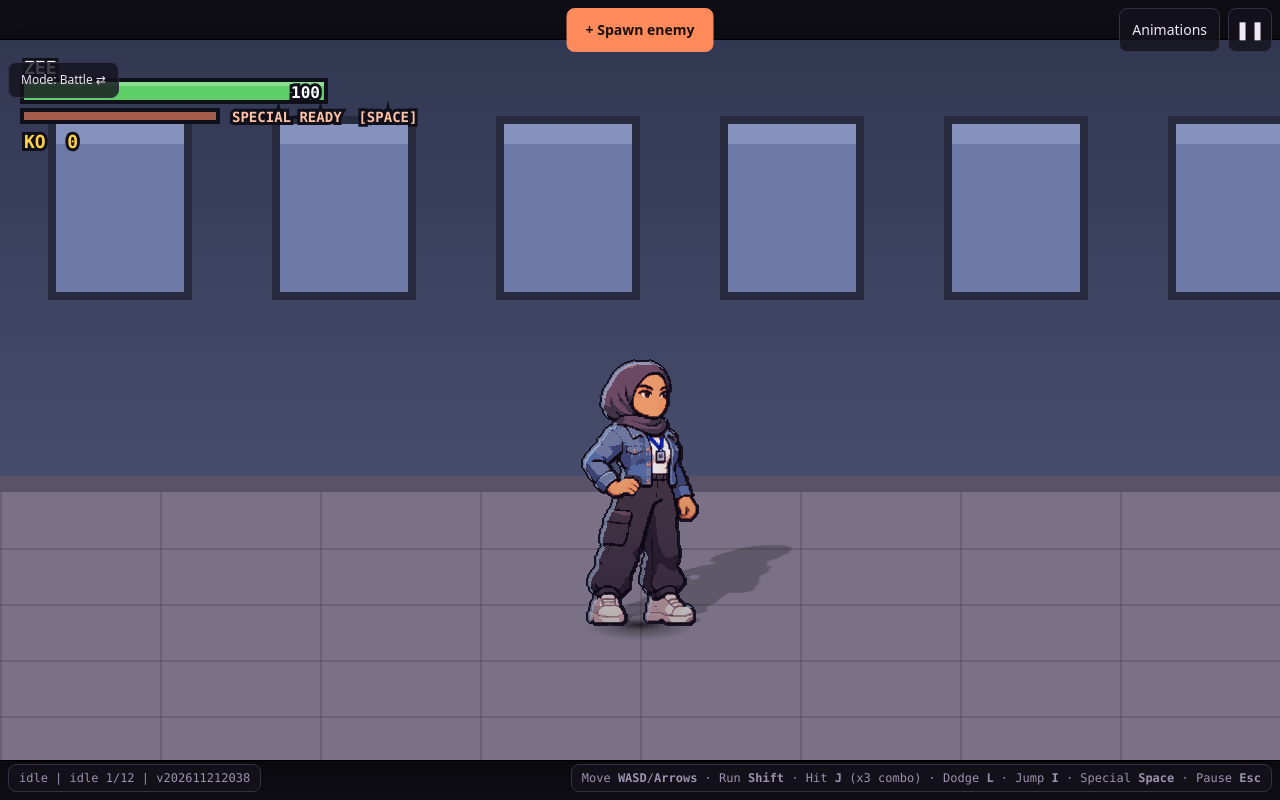
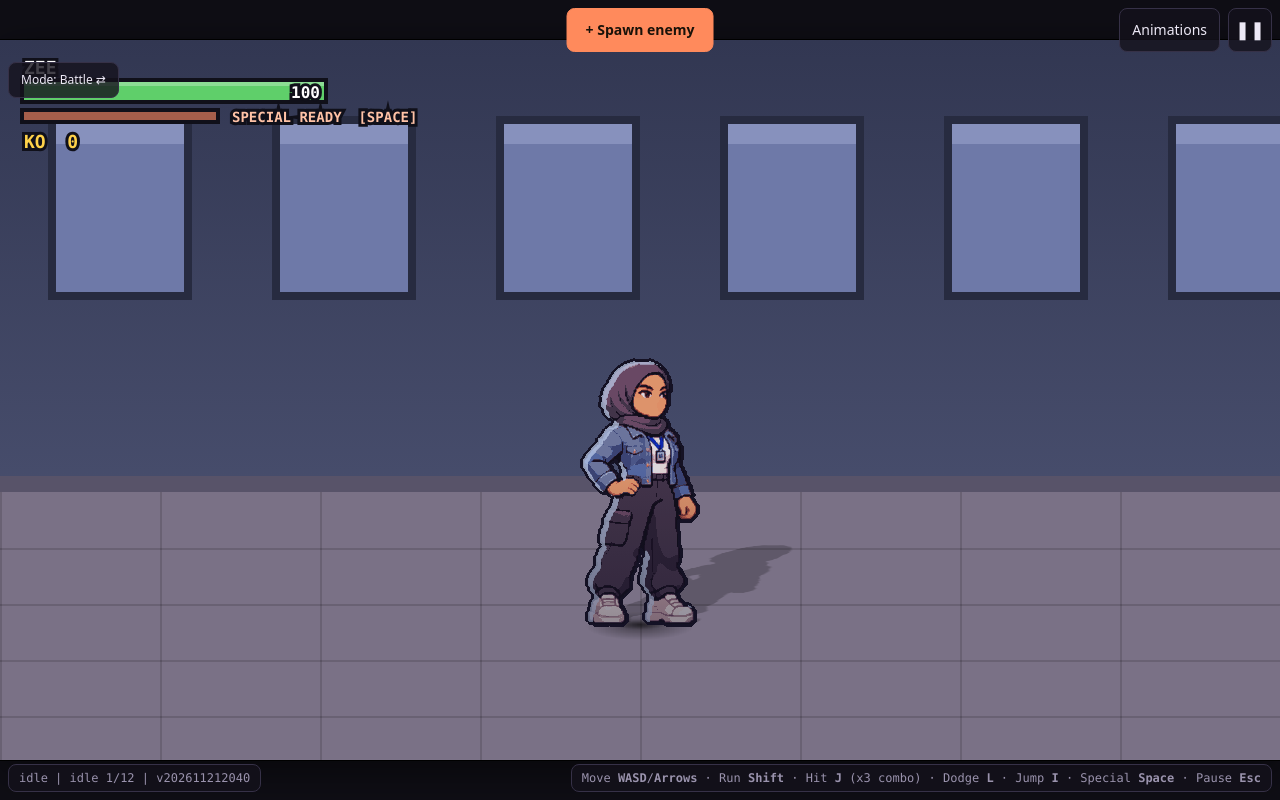
Before and after one commit to iCool299/call-terminated, a plain HTML site: page index.html in a window 1280 px wide. Drawn offline with Linux system fonts and the light colour scheme.

Commit message:
Stronger lit look: bolder outline, brighter side rim, deeper foot shading and wash
Co-Authored-By: Claude Sonnet 5.5 <noreply@anthropic.com>

```diff
--- a/index.html
+++ b/index.html
@@ -125,6 +125,6 @@
 <div id="rotate"><div><h2>Rotate your phone</h2><p style="color:var(--mute)">This game plays in landscape.</p></div></div>
 <div id="loading">Loading Zee...</div>
 
-<script type="module" src="src/main.js?v=202611212038"></script>
+<script type="module" src="src/main.js?v=202611212040"></script>
 </body>
 </html>
--- a/src/assets.js
+++ b/src/assets.js
@@ -1,6 +1,6 @@
 // Loads a character's manifest + strips and turns them into ready-to-play animation objects.
 // To swap art, replace the PNG strips / manifest in assets/characters/<name>/ - no code changes needed.
-import { CONFIG } from './config.js?v=202611212038';
+import { CONFIG } from './config.js?v=202611212040';
 
 // Release stamp, taken from this module's own URL (?v=...): every release uses new URLs so browsers never serve stale files.
 export const VERSION = new URL(import.meta.url).searchParams.get('v') || 'dev';
@@ -105,11 +105,11 @@ export function frameAt(anim, t) {
 // a soft scene colour wash and a per-character colour grade so the whole cast shares one look.
 export const LOOK = {
   on: true,
-  lightX: -1, lightY: -1,                        // light comes from the back-top-left (the windows), in world space
-  rim: 'rgb(200,222,255)', rimAlpha: 0.55, rimPx: 3,
-  outline: '#130d1a', outlinePx: 2,
-  feet: 0.26,                                    // how much darker the legs get towards the floor
-  wash: 'rgba(60,70,130,0.10)',                  // scene colour wash (per level later)
+  lightX: -1, lightY: -0.55,                        // light comes from the back-top-left (the windows), in world space
+  rim: 'rgb(215,232,255)', rimAlpha: 0.72, rimPx: 5,
+  outline: '#0d0812', outlinePx: 3,
+  feet: 0.42,                                    // how much darker the legs get towards the floor
+  wash: 'rgba(60,70,130,0.16)',                  // scene colour wash (per level later)
   grade: { zee: '', default: 'saturate(0.9) contrast(1.04)' },   // enemies brought to Zee's saturation
 };
 let S1, S2;
--- a/src/enemy.js
+++ b/src/enemy.js
@@ -1,9 +1,9 @@
 // Enemy: a fighter with a small brain. It lines up with Zee, flanks, chains combos, sidesteps her swings, punishes her recovery,
 // throws call-centre headsets, and (navy + sporty, the "heavies") grabs and throws her.
 // Art comes from assets/characters/<id>/ ; every enemy shares this one brain.
-import { CONFIG } from './config.js?v=202611212038';
-import { frameAt, drawAnim, silhouette, LOOK } from './assets.js?v=202611212038';
-import { SOFT } from './zee.js?v=202611212038';
+import { CONFIG } from './config.js?v=202611212040';
+import { frameAt, drawAnim, silhouette, LOOK } from './assets.js?v=202611212040';
+import { SOFT } from './zee.js?v=202611212040';
 
 const E = CONFIG.enemy;
 const rnd = (a, b) => a + Math.random() * (b - a);
--- a/src/input.js
+++ b/src/input.js
@@ -1,6 +1,6 @@
 // Unified input: keyboard on PC/laptop, floating joystick + buttons on touch devices.
 // The game only reads: input.axis (x,y in -1..1), input.run, and input.consume() (one-shot actions).
-import { CONFIG } from './config.js?v=202611212038';
+import { CONFIG } from './config.js?v=202611212040';
 
 export class Input {
   constructor(root = document) {
--- a/src/zee.js
+++ b/src/zee.js
@@ -1,7 +1,7 @@
 // Zee: the player character. A small state machine driven by input actions.
 // Movement, combat timing, and animation selection live here; art comes from the manifest (assets.js).
-import { CONFIG } from './config.js?v=202611212038';
-import { frameAt, drawAnim, silhouette, LOOK } from './assets.js?v=202611212038';
+import { CONFIG } from './config.js?v=202611212040';
+import { frameAt, drawAnim, silhouette, LOOK } from './assets.js?v=202611212040';
 
 const C = CONFIG.zee;
 const FREE = new Set(['idle', 'walk', 'run', 'makeup']);
```
Also changed, not shown: src/game.js (+4 -4 lines), src/main.js (+7 -7 lines).
